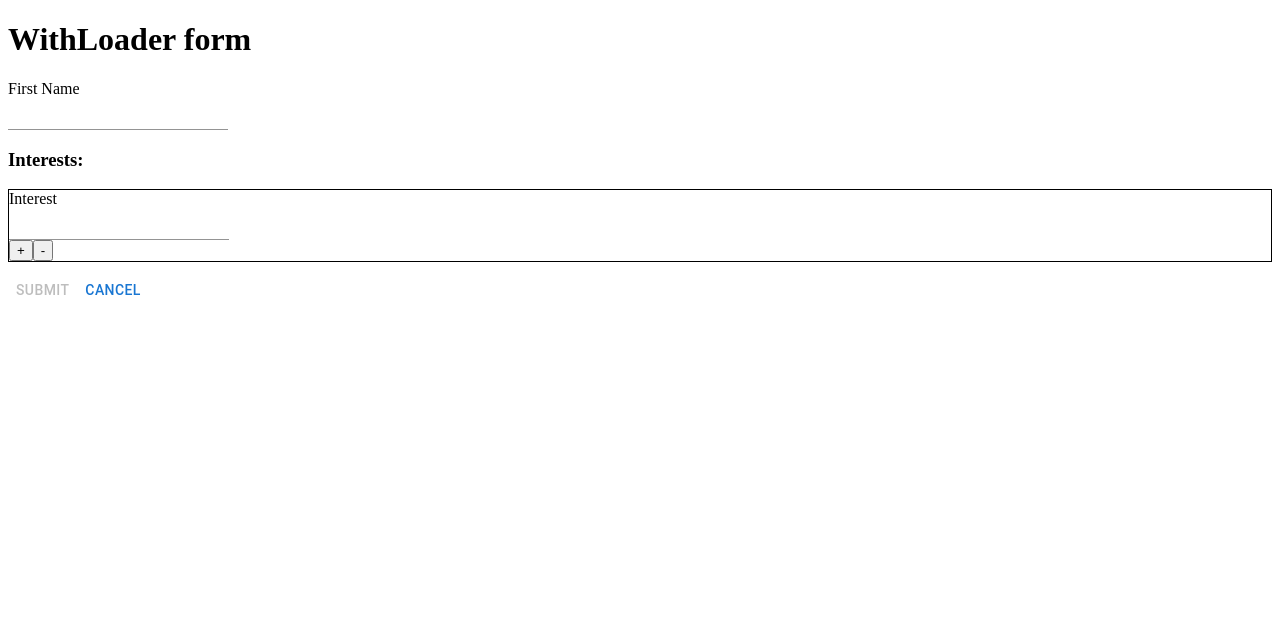
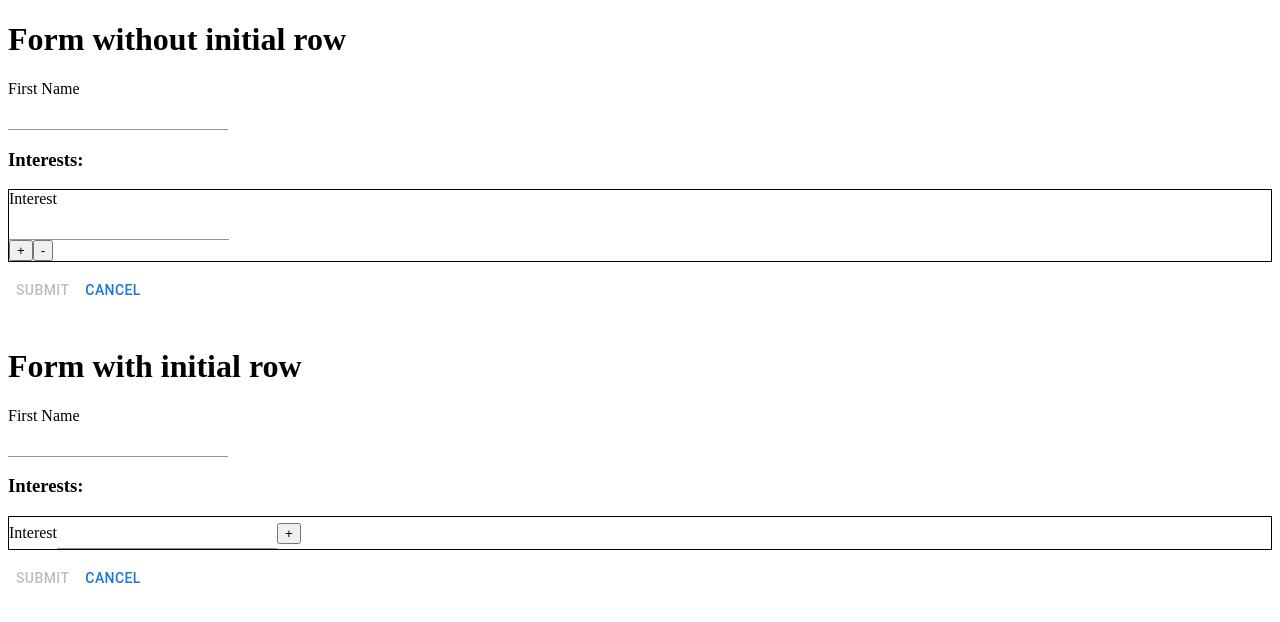
Before and after one commit to konradmi/nextjs-forms, a Next.js app: page /form-array in a window 1280 px wide. Shown: the top 622 px of the page. Built offline with nearby package versions, Linux system fonts and the light colour scheme.

Commit message:
add initialRow to FormArray

```diff
--- a/app/form-array/FormArray.tsx
+++ b/app/form-array/FormArray.tsx
@@ -1,9 +1,11 @@
 'use client'
 
+import { useState } from 'react'
 import * as z from 'zod'
+import Input from '@mui/material/Input'
 
 import { ZodForm, FormInput, FormSubmitButton, FormCancelButton, FormArray } from '@/components/forms'
-import type { RowProps } from '@/components/forms/FormArray'
+import type { RowProps, InitialRowProps } from '@/components/forms/FormArray'
 import { nameCreator } from '@/components/forms/ZodForm'
 
 const schema = z.object({
@@ -13,20 +15,47 @@ const schema = z.object({
   }))
 })
 
-const initialValues = {
+const initialValuesNoInitialRow = {
   firstName: '',
   interests: [{
     name: '',
   }],
 }
 
+const initialValuesWithInitialRow = {
+  firstName: '',
+  interests: [],
+}
+
 const Row = ({ setName, appendNewRow, removeCurrentRow, isLastRow }: RowProps) => {
+  const emptyRow = { name: '' }
   return (
     <div style={{border: '1px solid black', marginBottom: 10}}>
       <label htmlFor='name'>Interest</label>
       <FormInput name={setName('name')}/>
-      { isLastRow && <button type='button' onClick={() => appendNewRow({ name: ''})}>+</button>}
+      { isLastRow && <button type='button' onClick={() => appendNewRow(emptyRow)}>+</button>}
       <button type='button' onClick={removeCurrentRow}>-</button>
+    </div>
+  )
+}
+
+const InitialRow = ({ appendNewRow }: InitialRowProps) => {
+  const [name, setName] = useState('')
+
+  const handleChange = (e: React.ChangeEvent<HTMLInputElement>) => {
+    setName(e.target.value)
+  }
+
+  const handleClick = () => {
+    appendNewRow({ name })
+    setName('')
+  }
+
+  return (
+    <div style={{border: '1px solid black', marginBottom: 10}}>
+      <label htmlFor='name'>Interest</label>
+      <Input onChange={handleChange} value={name}/>
+      <button type='button' onClick={handleClick}>+</button>
     </div>
   )
 }
@@ -40,8 +69,8 @@ const FormWithArray = () => {
 
   return (
     <>
-      <h1>WithLoader form</h1>
-      <ZodForm initialValues={initialValues} onSubmit={handleSubmit} schema={schema}>
+      <h1>Form without initial row</h1>
+      <ZodForm initialValues={initialValuesNoInitialRow} onSubmit={handleSubmit} schema={schema}>
       <div>
         <label htmlFor='firstName'>First Name</label>
         <FormInput name={getName('firstName')}/>
@@ -52,6 +81,19 @@ const FormWithArray = () => {
       <FormSubmitButton label='Submit'/>
       <FormCancelButton/>
     </ZodForm>
+    <br/>
+    <h1>Form with initial row</h1>
+      <ZodForm initialValues={initialValuesWithInitialRow} onSubmit={handleSubmit} schema={schema}>
+      <div>
+        <label htmlFor='firstName'>First Name</label>
+        <FormInput name={getName('firstName')}/>
+      </div>
+      <h3>Interests: </h3>
+      <FormArray name={getName('interests')} row={Row} initialRow={InitialRow}/>
+
+      <FormSubmitButton label='Submit'/>
+      <FormCancelButton/>
+    </ZodForm>
     </>
   )
 }
--- a/components/forms/FormArray.tsx
+++ b/components/forms/FormArray.tsx
@@ -1,4 +1,4 @@
-import { useEffect } from 'react'
+import React from 'react'
 
 import {
   useFormContext,
@@ -12,12 +12,15 @@ export type RowProps = {
   isLastRow: boolean
 }
 
+export type InitialRowProps = Pick<RowProps, 'appendNewRow'>
+
 type FormArrayProps = {
   name: string
   row: (props: RowProps) => JSX.Element
+  initialRow?: (props: InitialRowProps) => JSX.Element
 }
 
-const FormArray = ({ name, row: Row }: FormArrayProps) => {
+const FormArray = ({ name, row: Row, initialRow: InitialRow }: FormArrayProps) => {
   const { control } = useFormContext()
   const { fields, append, remove } = useFieldArray({
     control,
@@ -30,7 +33,12 @@ const FormArray = ({ name, row: Row }: FormArrayProps) => {
 
   const setName = (index: number) => (rowName: string) => `${name}.${index}.${rowName}`
 
-  return fields.map((field, index) => <Row key={field.id} setName={setName(index)} removeCurrentRow={removeRow(index)} appendNewRow={appendNewRow} isLastRow={fields.length - 1 === index}/>)
+  return (
+    <>
+      { InitialRow && <InitialRow appendNewRow={appendNewRow}/> }
+      { fields.map((field, index) => <Row key={field.id} setName={setName(index)} removeCurrentRow={removeRow(index)} appendNewRow={appendNewRow} isLastRow={fields.length - 1 === index}/>) }
+    </>
+  )
 }
 
 export default FormArray
```
